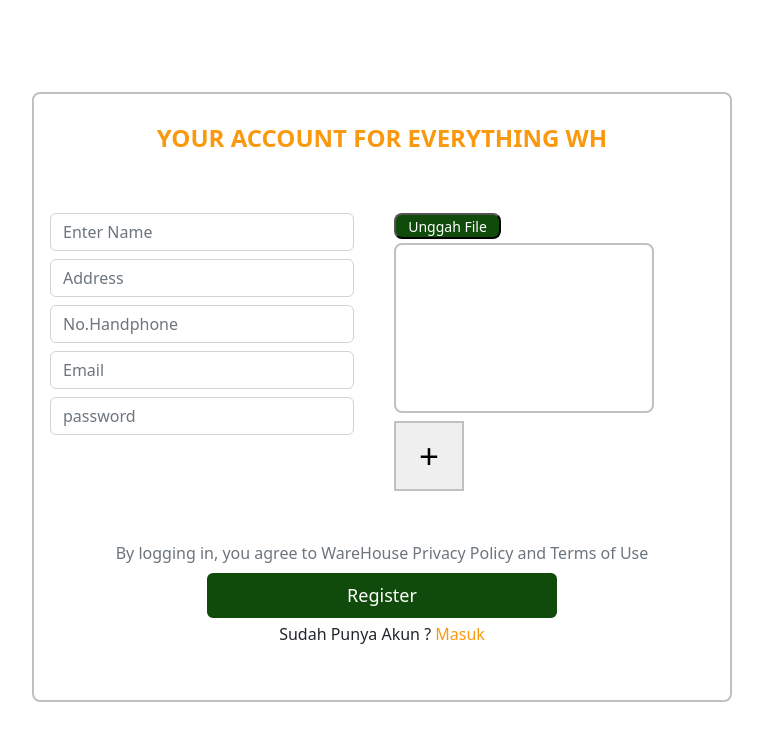
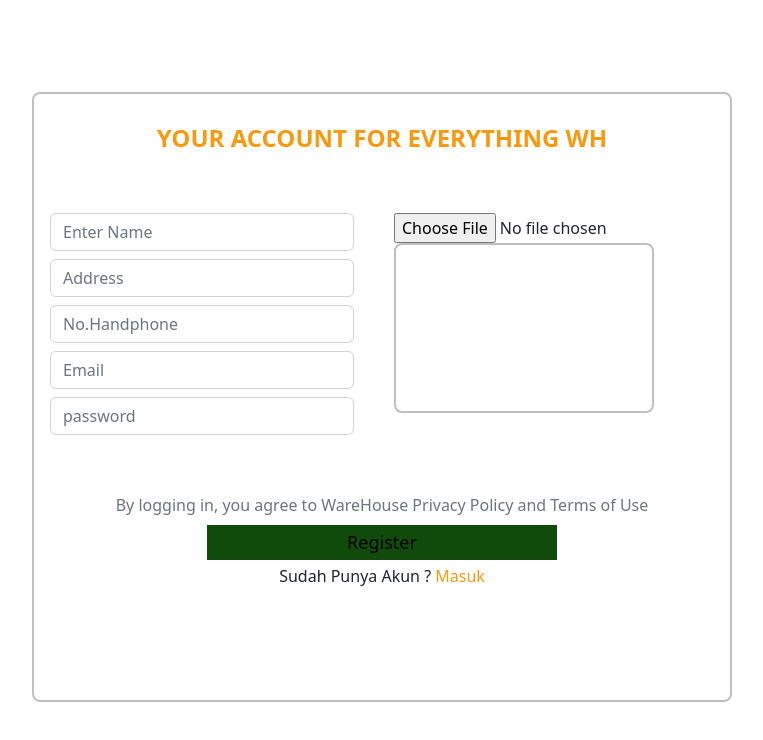
Before and after one commit to ALTA-Capstone-Project-4/FE-Dashboard, a Next.js app: page /registermitra in a window 1280 px wide. Shown: the top 740 px of the page, without its empty margins (258-1021 px from the left). Built offline with nearby package versions, Linux system fonts and the light colour scheme.

Commit message:
add post register mitra

```diff
--- a/pages/registermitra.jsx
+++ b/pages/registermitra.jsx
@@ -1,47 +1,75 @@
-import React from "react";
-import { Form, Button, Row, Col } from "react-bootstrap";
-import Navbarcom from "../component/navbarcomp";
+import React, { useState } from "react";
+import { Form, Row, Col } from "react-bootstrap";
+import Router from "next/router";
+import axios from "axios";
 
 const RegisterMitra = () => {
+  const [name, setName] = useState("");
+  const [email, setEmail] = useState("");
+  const [password, setPassword] = useState("");
+  const [address, setAddress] = useState("");
+  const [phone, setPhone] = useState("");
+  const [file_ktp, setFile_ktp] = useState(null);
+  const role = "mitra";
+
+  const clickregis = () => {
+
+    const formData=new FormData();
+    formData.append("name", name);
+    formData.append("email", email);
+    formData.append("password", password);
+    formData.append("address", address);
+    formData.append("phone", phone);
+    formData.append("file_ktp", file_ktp);
+    formData.append("role", role);
+
+    axios
+    .post("http://34.125.22.211/register", formData)
+    .then((res) => {
+      alert("Berhasil Registrasi");
+      Router.push("/login");
+    })
+    .catch((err) => alert("gagal register"))
+  };
+
+
   return (
     <div>
       <div className="contenmit">
         <h1>YOUR ACCOUNT FOR EVERYTHING WH</h1>
         <Row>
           <Col sm={6}>
-            <Form className="mx-3">
+            <Form className="mx-3" >
               <Form.Group className="mb-2">
-                <Form.Control type="email" placeholder="Enter Name" />
-              </Form.Group>
-
-              <Form.Group className="mb-2">
-                <Form.Control type="text" placeholder="Address" />
+                <Form.Control type="email" placeholder="Enter Name" onChange={(e) => setName(e.target.value)} />
               </Form.Group>
               <Form.Group className="mb-2">
-                <Form.Control type="text" placeholder="No.Handphone" />
+                <Form.Control type="text" placeholder="Address" onChange={(e) => setAddress(e.target.value)} />
               </Form.Group>
               <Form.Group className="mb-2">
-                <Form.Control type="email" placeholder="Email" />
+                <Form.Control type="text" placeholder="No.Handphone" onChange={(e) => setPhone(e.target.value)} />
               </Form.Group>
               <Form.Group className="mb-2">
-                <Form.Control type="password" placeholder="password" />
+                <Form.Control type="email" placeholder="Email" onChange={(e) => setEmail(e.target.value)} />
+              </Form.Group>
+              <Form.Group className="mb-2">
+                <Form.Control type="password" placeholder="password" onChange={(e) => setPassword(e.target.value)} />
               </Form.Group>
             </Form>
           </Col>
           <Col sm={6}>
             <div className="upld">
-              <button className="btnuplod">Unggah File</button>
+              <input  type="file" onChange={(e) => setFile_ktp(e.target.files[0])}></input>
               <div className="boxktp"></div>
-              <button className="boxplusktp text-center">+</button>
             </div>
           </Col>
         </Row>
 
         <div className="btnreg">
           <div className="text-muted text-center mt-3">By logging in, you agree to WareHouse Privacy Policy and Terms of Use</div>
-          <Button className="buttonloginm mt-2" type="submit">
+          <button className="buttonloginm mt-2" type="submit" onClick={clickregis}>
             Register
-          </Button>
+          </button>
           <p className="plog text-center mt-1">
             Sudah Punya Akun ? <a href="login">Masuk</a>
           </p>
```
Also changed, not shown: package.json (+7 -0 lines).
